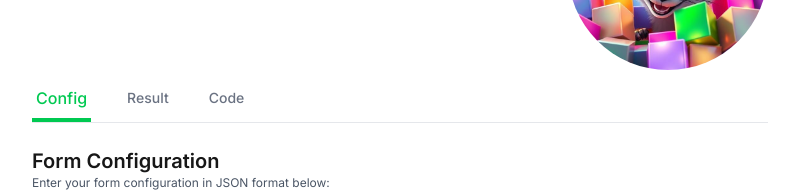
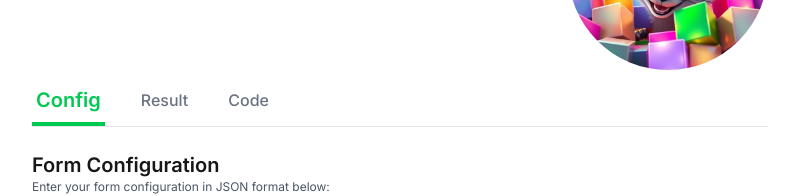
Before and after one commit to hstastna/simple-form-generator, a Next.js app: page / in a window 1280 px wide. Shown: the part 146-342 px from the top of the page, without its empty margins (240-1039 px from the left). Built offline with nearby package versions, Linux system fonts and the light colour scheme.

Commit message:
fix: increase main tabs' font size, add a tab switch transition
Increase font size of main tabs, set the selected tab's font weight to semibold.
Keep the tab row height fixed during the transition.

```diff
--- a/src/app/page.tsx
+++ b/src/app/page.tsx
@@ -52,10 +52,10 @@ const Home: FC = () => {
                 tabIndex={activeTab === tab ? 0 : -1}
                 onClick={() => setActiveTab(tab)}
                 onKeyDown={(event) => handleKeyDown(event, tab)}
-                className={`pt-4 pb-2 px-1 border-b-4 capitalize ${
+                className={`pt-4 pb-2 px-1 border-b-4 capitalize leading-7 transition-all motion-reduce:transition-none ${
                   activeTab === tab
-                    ? 'border-green-500 font-medium text-md text-green-500'
-                    : 'border-transparent font-medium text-sm text-gray-500 hover:text-gray-700 hover:border-gray-700 dark:text-gray-400 dark:hover:text-gray-300 dark:hover:border-gray-300'
+                    ? 'border-green-500 font-semibold text-xl text-green-500'
+                    : 'border-transparent font-medium text-base text-gray-500 hover:text-gray-700 hover:border-gray-700 dark:text-gray-400 dark:hover:text-gray-300 dark:hover:border-gray-300'
                 }`}
               >
                 {tab}
```
